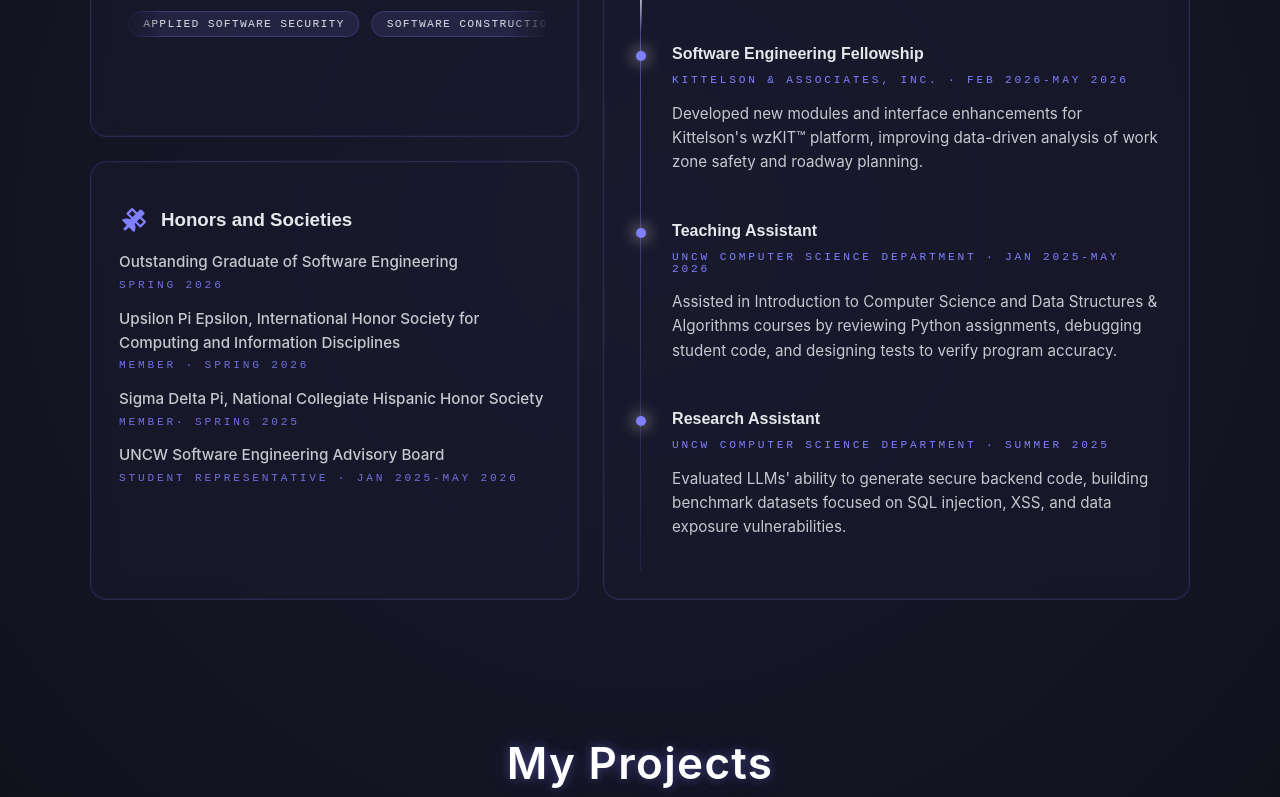
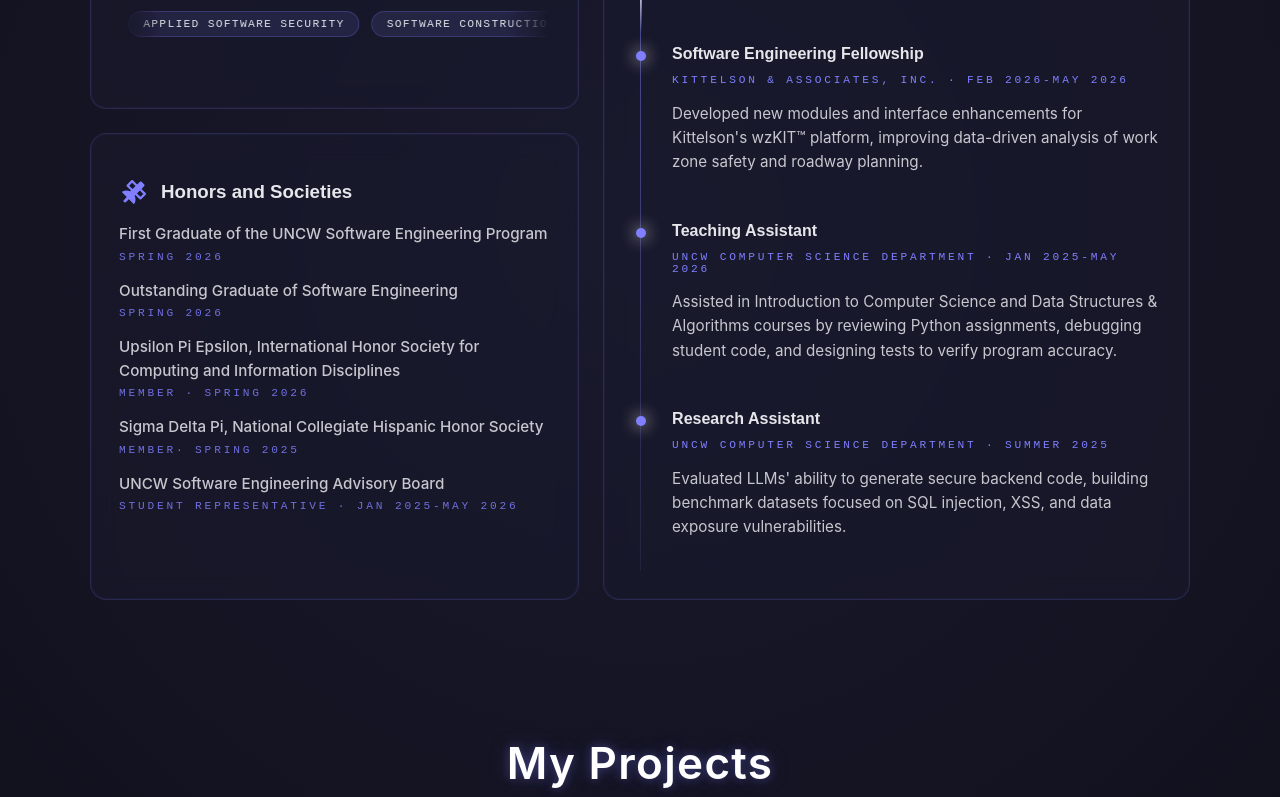
Before and after one commit to mika-collins/mika-collins.github.io, a React (Vite) app: page / in a window 1280 px wide. Shown: the part 1700-2497 px from the top of the page. Built offline with nearby package versions, Linux system fonts and the light colour scheme; no server answers.

Commit message:
feat: expand honors/societies section

```diff
--- a/src/components/Experience/Experience.tsx
+++ b/src/components/Experience/Experience.tsx
@@ -125,6 +125,10 @@ const Experience = () => {
               <span className="society-org">{t("experience.societies.list.3.org")}</span>
               <span className="society-role">{t("experience.societies.list.3.role")}</span>
             </div>
+            <div className="society-item">
+              <span className="society-org">{t("experience.societies.list.4.org")}</span>
+              <span className="society-role">{t("experience.societies.list.4.role")}</span>
+            </div>
           </div>
         </div>
       </div>
--- a/src/i18n/en.ts
+++ b/src/i18n/en.ts
@@ -87,6 +87,10 @@ const en = {
       societies: {
         label: "Honors and Societies",
         list: [
+          {
+            org: "First Graduate of the UNCW Software Engineering Program",
+            role: "Spring 2026"
+          },
           {
             org: "Outstanding Graduate of Software Engineering",
             role: "Spring 2026"
--- a/src/i18n/es.ts
+++ b/src/i18n/es.ts
@@ -87,6 +87,10 @@ const es = {
       societies: {
         label: "Honores y Sociedades",
         list: [
+          {
+            org: "Primera Graduada del Programa de Ingeniería de Software de UNCW",
+            role: "Primavera 2026"
+          },
           {
             org: "Graduada Sobresaliente de Ingeniería de Software",
             role: "Primavera 2026"
```
